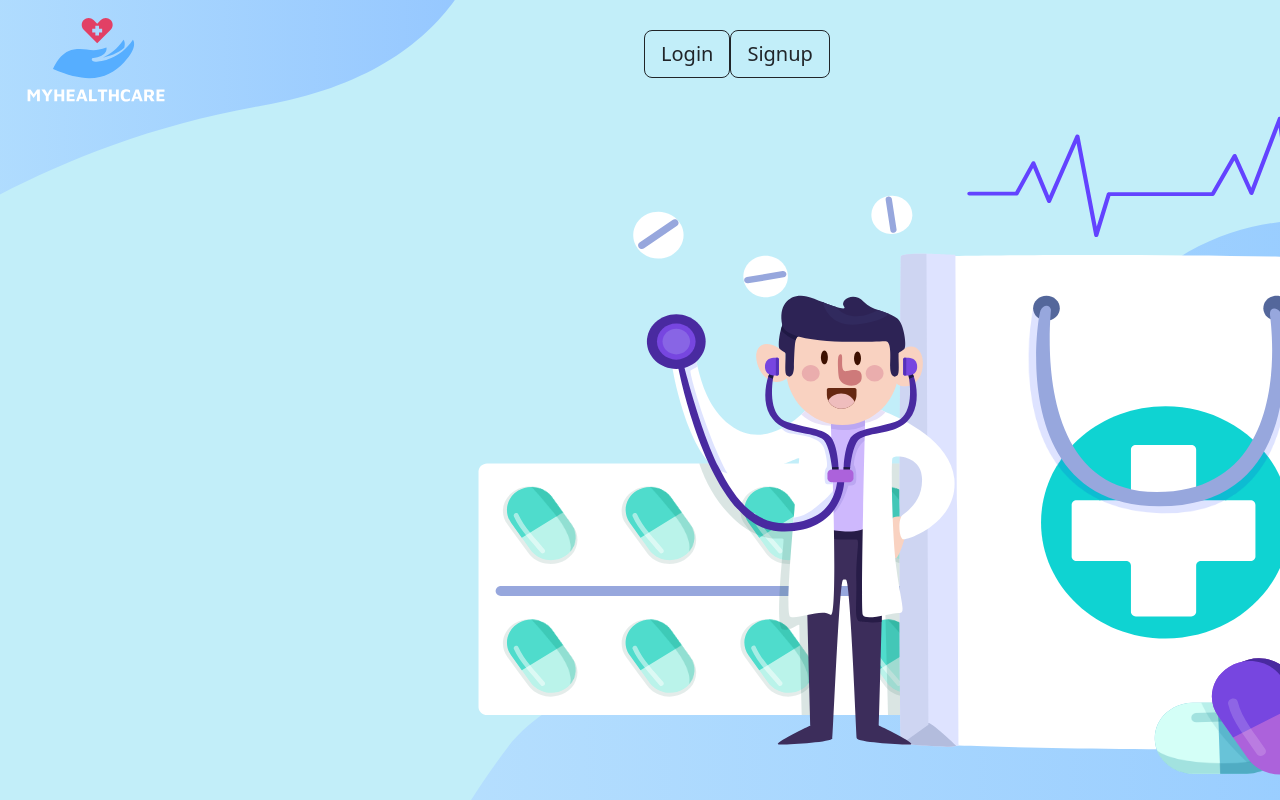
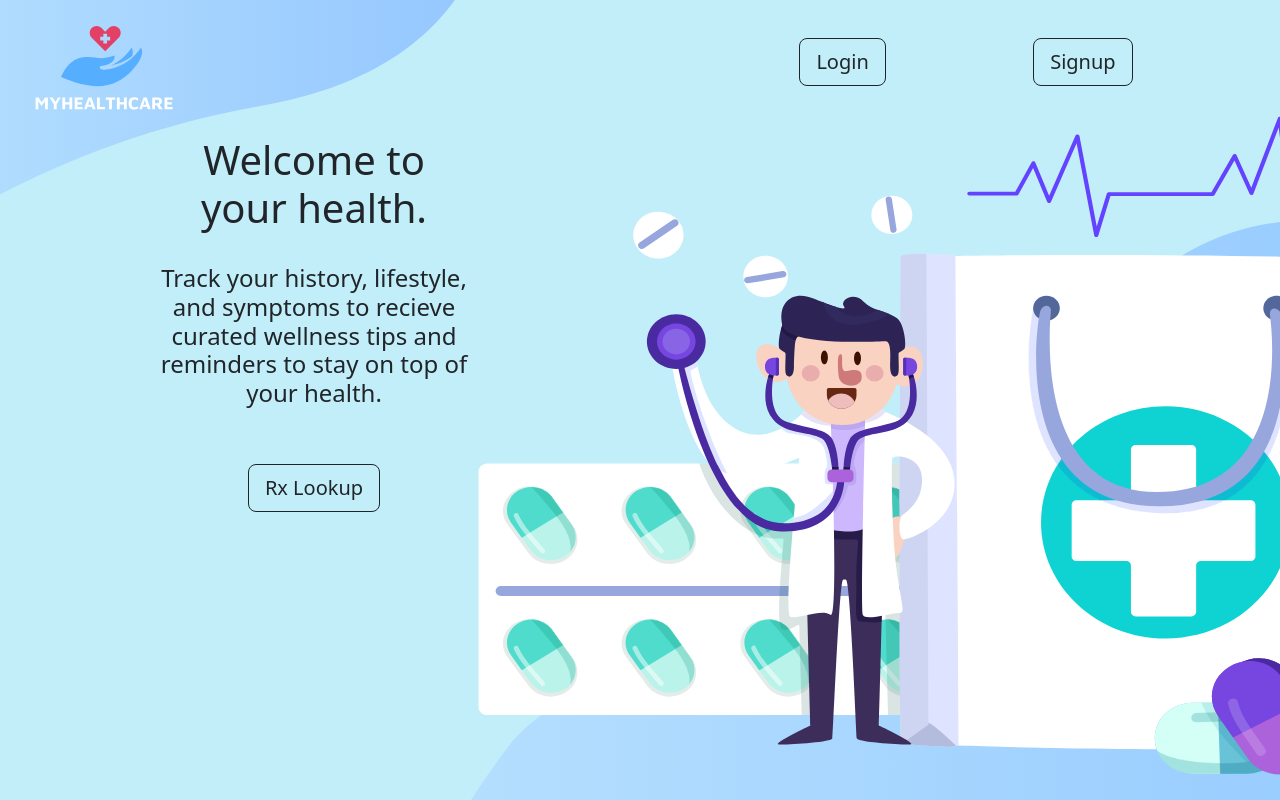
Before and after one commit to hanhuazhu/winterhackathon, a React (Create React App) app in the folder client/: page / in a window 1280 px wide. Built offline with nearby package versions, Linux system fonts and the light colour scheme.

Commit message:
fixed default rendering and finished landing page

```diff
--- a/client/src/App.js
+++ b/client/src/App.js
@@ -16,7 +16,7 @@ class App extends Component {
       {/* BrowserRouter catches the request from the browser and re-renders the page without requesting a new DOM */}
         <div>
           <Routes>
-            {/* These routes point assign an element to render. The elements are imported from each JS view file */}
+            {/* These routes assign an element to re-render that are imported from each JS view file */}
             <Route exact path='/' element={<Home />} />
             <Route path='/Login' element={<Login />} />
             <Route path='/RxLookup' element={<Lookup />} />
--- a/client/src/Home.css
+++ b/client/src/Home.css
@@ -1,4 +1,4 @@
-.window {
+.homepage {
     background-size: cover;
     background-image: url('Landing.svg');
     height: 100vh;
--- a/client/src/Home.js
+++ b/client/src/Home.js
@@ -11,18 +11,32 @@ class Home extends Component {
     render() {
         return (
             <div>
-                <Container className='window m-0 p-0' fluid>
+                <Container className='homepage m-0 p-0' fluid>
                     <Row>
-                        <Col className='p-0 ms-2 mt-2'>
+                        <Col className='p-2 ms-2 mt-2'>
                             <img src={logo} alt="My HealthCare Logo" id="logo"></img>
                         </Col>
-                        <Col className='m-auto'>
+                        <Col className='m-auto d-flex justify-content-evenly'>
                             <Button href="/Login" variant='outline-dark' size='lg'>
                                 Login
                             </Button>
                             <Button href="/Signup" variant='outline-dark' size='lg'>
                                 Signup
                             </Button>
+                        </Col>
+                    </Row>
+                    <Row className='h-50 row-cols-2'>
+                        <Col className='m-auto'>
+                            <div className='text-center mx-auto w-50'>
+                                <h1>Welcome to your health.</h1> <br />
+                                <h4>Track your history, lifestyle, and symptoms to recieve curated wellness tips and
+                                    reminders to stay on top of your health.</h4><br /><br />
+                                <Button href='/Rxlookup' variant='outline-dark' size='lg'>
+                                    Rx Lookup
+                                </Button>
+                            </div>
+                        </Col>
+                        <Col>
                         </Col>
                     </Row>
                 </Container>
--- a/client/src/Login.css
+++ b/client/src/Login.css
@@ -1,3 +1,4 @@
 .window {
     background-color:dimgrey;
+    height: 100vh;
 }
--- a/client/src/Login.js
+++ b/client/src/Login.js
@@ -2,7 +2,7 @@ import './Login.css';
 import Container from 'react-bootstrap/Container';
 import Row from 'react-bootstrap/Row';
 import Col from 'react-bootstrap/Col';
-import { Image } from 'react-bootstrap';
+import logo from './logo_2.svg';
 import { Component } from 'react';
 
 
@@ -10,10 +10,10 @@ import { Component } from 'react';
 class Login extends Component {
     render() {
         return (
-            <Container className='window'>
-                <Row>
-                    <Col className='text-center'>
-                        <Image src='logo_2.svg' />
+            <Container className='window m-0 p-0' fluid>
+                <Row className='h-100'>
+                    <Col>
+                        <img src={logo} alt="My Healthcare Logo" style={{width: 300, height: 100}}></img>
                     </Col>
                 </Row>
             </Container>
--- a/client/src/Rxlookup.css
+++ b/client/src/Rxlookup.css
@@ -1,3 +1,4 @@
 .window {
     background-color:dimgrey;
+    height: 100vh;
 }
--- a/client/src/Rxlookup.js
+++ b/client/src/Rxlookup.js
@@ -8,9 +8,10 @@ import { Component } from 'react';
 class Lookup extends Component {
     render() {
         return (
-            <Container className='window'>
+            <Container className='window m-0 p-0' fluid>
                 <Row>
                     <Col>
+
                     </Col>
                 </Row>
             </Container>
--- a/client/src/Signup.css
+++ b/client/src/Signup.css
@@ -0,0 +1,4 @@
+.window {
+    background-color:dimgrey;
+    height: 100vh;
+}
--- a/client/src/Signup.js
+++ b/client/src/Signup.js
@@ -3,16 +3,17 @@ import Container from 'react-bootstrap/Container';
 import Row from 'react-bootstrap/Row';
 import Col from 'react-bootstrap/Col';
 import { Component } from 'react';
+import logo from './logo_2.svg';
 
 
 
 class Signup extends Component {
     render() {
         return (
-            <Container className='window'>
+            <Container className='window m-0 p-0' fluid>
                 <Row>
-                    <Col className='text-center'>
-                        <Image src='logo_2.svg' />
+                    <Col className='m-auto'>
+                        <img src={logo} alt="My Healthcare Logo"></img>
                     </Col>
                 </Row>
             </Container>
```
